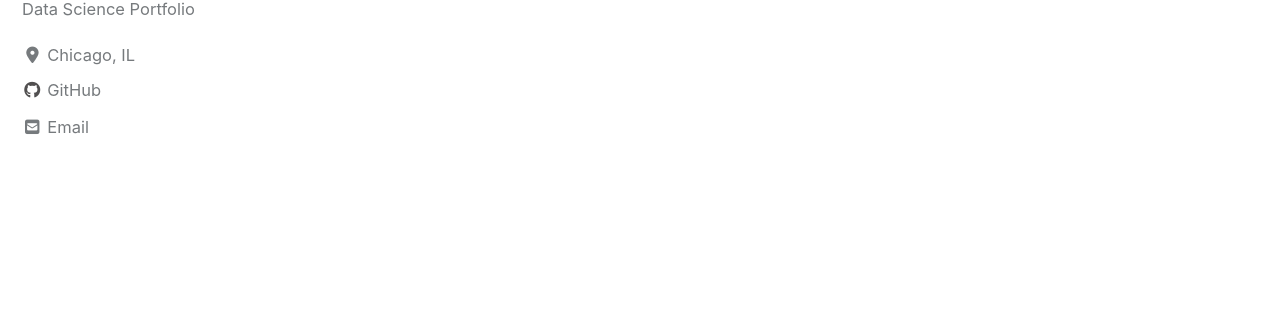
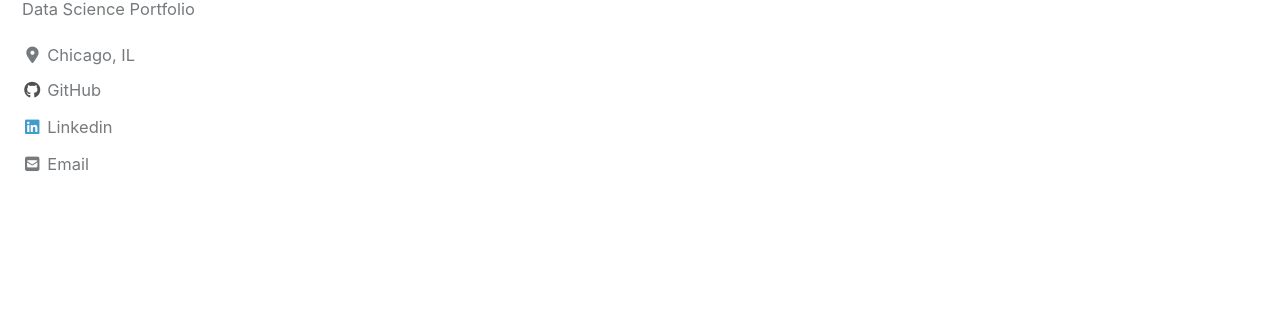
Before and after one commit to eashanbhatt/eashanbhatt.github.io, a Jekyll site: the page built from index.html, in a window 1280 px wide and 900 px high, scrolled down 1033 px. Shown: the part 141-450 px from the top of the window. Built offline with Jekyll 4.4.1, drawn with Linux system fonts in a browser that asks for light colours; cached includes are drawn as plain includes; nearby versions of some CDN libraries; the list of posts is cut into pages by our own code.

Commit message:
new changes

```diff
--- a/_config.yml
+++ b/_config.yml
@@ -131,7 +131,9 @@ author:
     - label: "Instagram"
       icon: "fab fa-fw fa-instagram"
       # url: "https://instagram.com/"
-
+    - label: "Linkedin"
+      icon: "fab fa-fw fa-linkedin"
+      url: "https://www.linkedin.com/in/eashan-bhattacharyya/"
 # Site Footer
 footer:
   links:
@@ -153,7 +155,8 @@ footer:
     - label: "Instagram"
       icon: "fab fa-fw fa-instagram"
       # url:
-
+    - label: "Linkedin"
+      icon: "fab fa-fw fa-linkedin"
 
 # Reading Files
 include:
```
